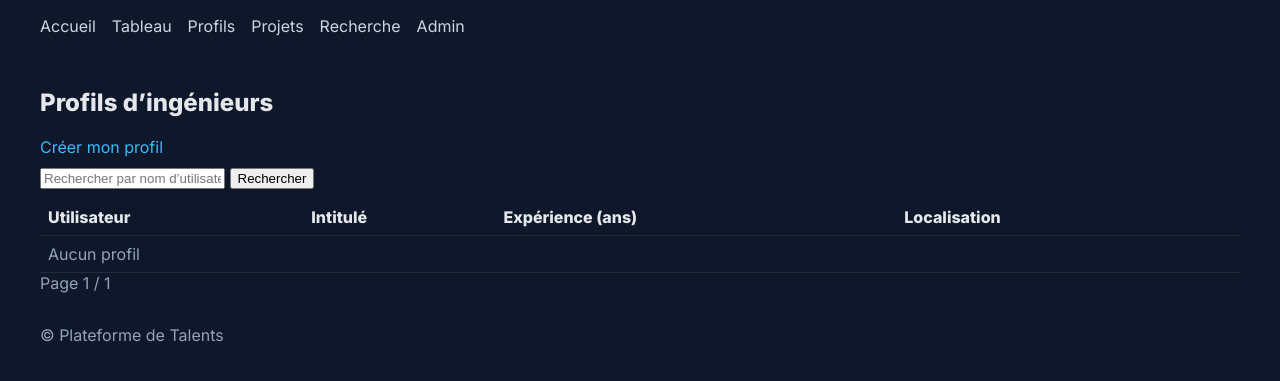
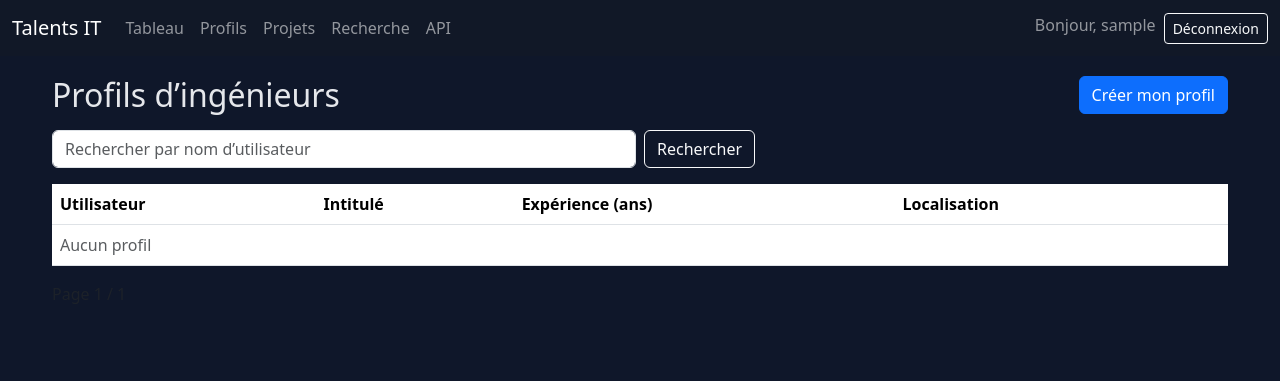
Before and after one commit to futurdevop-lgtm/ingenio, a Django app: page /app/profils/ in a window 1280 px wide. Shown: the top 381 px of the page. Run offline with Django 5.2, Linux system fonts and the light colour scheme; the visitor is signed in with stand-in values (Sample User, id 1); parts of the project's set-up code (start-up, migrations or seed data) failed here and were passed over.

Commit message:
Improve UI with Bootstrap, add success messages, and enhance navigation
Co-authored-by: denistchil <denistchil@gmail.com>

```diff
--- a/portal/views.py
+++ b/portal/views.py
@@ -2,6 +2,7 @@ from django.contrib.auth.decorators import login_required
 from django.shortcuts import render, redirect, get_object_or_404
 from django.core.paginator import Paginator
 from django.urls import reverse
+from django.contrib import messages
 from profiles.models import EngineerProfile, Skill
 from projects.models import Project
 from .forms import EngineerProfileForm, ProjectForm
@@ -35,13 +36,13 @@ def profils(request):
 
 @login_required
 def profil_creer(request):
-    # Un manager/admin peut créer n'importe quel profil; un utilisateur peut créer le sien si inexistant
     if request.method == 'POST':
         form = EngineerProfileForm(request.POST, request.FILES)
         if form.is_valid():
             profil = form.save(commit=False)
             profil.user = request.user
             profil.save()
+            messages.success(request, 'Profil créé avec succès')
             return redirect('portal:profils')
     else:
         form = EngineerProfileForm()
@@ -57,6 +58,7 @@ def profil_editer(request, profil_id):
         form = EngineerProfileForm(request.POST, request.FILES, instance=profil)
         if form.is_valid():
             form.save()
+            messages.success(request, 'Profil mis à jour')
             return redirect('portal:profils')
     else:
         form = EngineerProfileForm(instance=profil)
@@ -82,6 +84,7 @@ def projet_creer(request):
             projet = form.save(commit=False)
             projet.created_by = request.user
             projet.save()
+            messages.success(request, 'Projet créé avec succès')
             return redirect('portal:projets')
     else:
         form = ProjectForm()
@@ -97,6 +100,7 @@ def projet_editer(request, projet_id):
         form = ProjectForm(request.POST, instance=projet)
         if form.is_valid():
             form.save()
+            messages.success(request, 'Projet mis à jour')
             return redirect('portal:projets')
     else:
         form = ProjectForm(instance=projet)
--- a/templates/portal/base.html
+++ b/templates/portal/base.html
@@ -5,39 +5,58 @@
   <meta charset="utf-8" />
   <meta name="viewport" content="width=device-width, initial-scale=1" />
   <title>{% block title %}Application - Plateforme de Talents{% endblock %}</title>
-  <link href="https://fonts.googleapis.com/css2?family=Inter:wght@300;400;600;800&display=swap" rel="stylesheet">
+  <link href="https://cdn.jsdelivr.net/npm/bootstrap@5.3.3/dist/css/bootstrap.min.css" rel="stylesheet" integrity="sha384-QWTKZyjpPEjISv5WaRU9OFeRpok6YctnYmDr5pNlyT2bRjXh0JMhjY6hW+ALEwIH" crossorigin="anonymous">
   <link rel="stylesheet" href="{% static 'app.css' %}">
   <style>
-    body{margin:0;font-family:Inter,system-ui,-apple-system,Segoe UI,Roboto,Ubuntu,Arial,sans-serif;background:#0f172a;color:#e5e7eb}
-    header,main,footer{max-width:1200px;margin:0 auto;padding:16px}
-    a{color:#38bdf8;text-decoration:none}
-    .nav{display:flex;gap:16px;align-items:center}
-    .nav a{color:#cbd5e1}
-    .nav a:hover{color:#fff}
-    .grid{display:grid;gap:12px}
-    .card{background:#111827;border:1px solid rgba(255,255,255,.06);border-radius:12px;padding:12px}
-    .muted{color:#94a3b8}
-    .table{width:100%;border-collapse:collapse}
-    .table th,.table td{border-bottom:1px solid rgba(255,255,255,.08);padding:8px;text-align:left}
-    .right{float:right}
+    body{background:#0f172a;color:#e5e7eb}
+    a{color:#38bdf8}
+    .navbar{background:#111827}
+    .container-main{max-width:1200px;margin:20px auto}
+    .card-bg{background:#111827;border:1px solid rgba(255,255,255,.06)}
+    .table{color:#e5e7eb}
+    .table thead{color:#cbd5e1}
   </style>
 </head>
 <body>
-  <header>
-    <div class="nav">
-      <a href="/">Accueil</a>
-      <a href="/app/tableau/">Tableau</a>
-      <a href="/app/profils/">Profils</a>
-      <a href="/app/projets/">Projets</a>
-      <a href="/app/recherche/">Recherche</a>
-      <a class="right" href="/admin/">Admin</a>
+  <nav class="navbar navbar-expand-lg navbar-dark">
+    <div class="container-fluid">
+      <a class="navbar-brand" href="/">Talents IT</a>
+      <button class="navbar-toggler" type="button" data-bs-toggle="collapse" data-bs-target="#navbarNav">
+        <span class="navbar-toggler-icon"></span>
+      </button>
+      <div class="collapse navbar-collapse" id="navbarNav">
+        <ul class="navbar-nav me-auto">
+          <li class="nav-item"><a class="nav-link" href="/app/tableau/">Tableau</a></li>
+          <li class="nav-item"><a class="nav-link" href="/app/profils/">Profils</a></li>
+          <li class="nav-item"><a class="nav-link" href="/app/projets/">Projets</a></li>
+          <li class="nav-item"><a class="nav-link" href="/app/recherche/">Recherche</a></li>
+          <li class="nav-item"><a class="nav-link" href="/api/docs/">API</a></li>
+        </ul>
+        <ul class="navbar-nav">
+          {% if request.user.is_authenticated %}
+            <li class="nav-item"><span class="navbar-text me-2">Bonjour, {{ request.user.username }}</span></li>
+            <li class="nav-item"><a class="btn btn-outline-light btn-sm" href="/app/logout/">Déconnexion</a></li>
+          {% else %}
+            <li class="nav-item"><a class="btn btn-primary btn-sm" href="/app/login/">Connexion</a></li>
+          {% endif %}
+        </ul>
+      </div>
     </div>
-  </header>
-  <main>
+  </nav>
+
+  <div class="container-main container">
+    {% if messages %}
+      {% for message in messages %}
+        <div class="alert alert-{{ message.tags|default:'info' }} alert-dismissible fade show" role="alert">
+          {{ message }}
+          <button type="button" class="btn-close" data-bs-dismiss="alert" aria-label="Close"></button>
+        </div>
+      {% endfor %}
+    {% endif %}
+
     {% block content %}{% endblock %}
-  </main>
-  <footer class="muted">
-    © Plateforme de Talents
-  </footer>
+  </div>
+
+  <script src="https://cdn.jsdelivr.net/npm/bootstrap@5.3.3/dist/js/bootstrap.bundle.min.js" integrity="sha384-YvpcrYf0tY3lHB60NNkmXc5s9fDVZLESaAA55NDzOxhy9GkcIdslK1eN7N6jIeHz" crossorigin="anonymous"></script>
 </body>
 </html>
--- a/templates/portal/profils.html
+++ b/templates/portal/profils.html
@@ -1,13 +1,19 @@
 {% extends 'portal/base.html' %}
 {% block title %}Profils - Plateforme de Talents{% endblock %}
 {% block content %}
-<h2>Profils d’ingénieurs</h2>
-<div style="margin:10px 0"><a href="/app/profils/creer/">Créer mon profil</a></div>
-<form method="get" style="margin:10px 0">
-  <input type="text" name="q" value="{{ q }}" placeholder="Rechercher par nom d’utilisateur" />
-  <button type="submit">Rechercher</button>
+<div class="d-flex justify-content-between align-items-center mb-3">
+  <h2 class="m-0">Profils d’ingénieurs</h2>
+  <a href="/app/profils/creer/" class="btn btn-primary">Créer mon profil</a>
+</div>
+<form method="get" class="row g-2 mb-3">
+  <div class="col-sm-6">
+    <input class="form-control" type="text" name="q" value="{{ q }}" placeholder="Rechercher par nom d’utilisateur" />
+  </div>
+  <div class="col-auto">
+    <button class="btn btn-outline-light" type="submit">Rechercher</button>
+  </div>
 </form>
-<table class="table">
+<table class="table table-hover align-middle">
   <thead>
     <tr>
       <th>Utilisateur</th>
@@ -24,12 +30,12 @@
       <td>{{ p.title }}</td>
       <td>{{ p.years_of_experience }}</td>
       <td>{{ p.location }}</td>
-      <td><a href="/app/profils/{{ p.id }}/editer/">Éditer</a></td>
+      <td><a class="btn btn-sm btn-secondary" href="/app/profils/{{ p.id }}/editer/">Éditer</a></td>
     </tr>
     {% empty %}
-    <tr><td colspan="5" class="muted">Aucun profil</td></tr>
+    <tr><td colspan="5" class="text-muted">Aucun profil</td></tr>
     {% endfor %}
   </tbody>
 </table>
-<div class="muted">Page {{ profils.number }} / {{ profils.paginator.num_pages }}</div>
+<div class="text-muted">Page {{ profils.number }} / {{ profils.paginator.num_pages }}</div>
 {% endblock %}
```
Also changed, not shown: templates/portal/form_profil.html (+4 -3 lines), templates/portal/form_projet.html (+4 -3 lines), templates/portal/login.html (+10 -6 lines), templates/portal/projets.html (+8 -6 lines).
